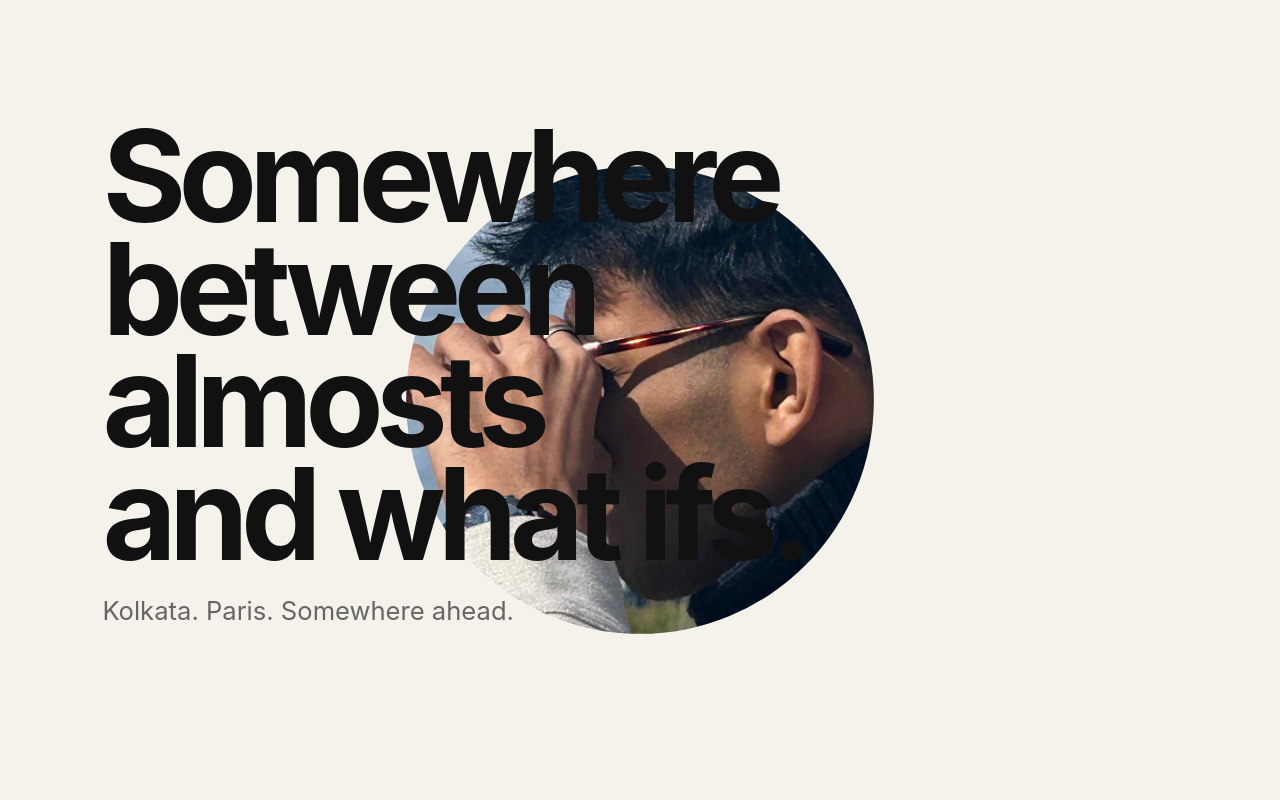
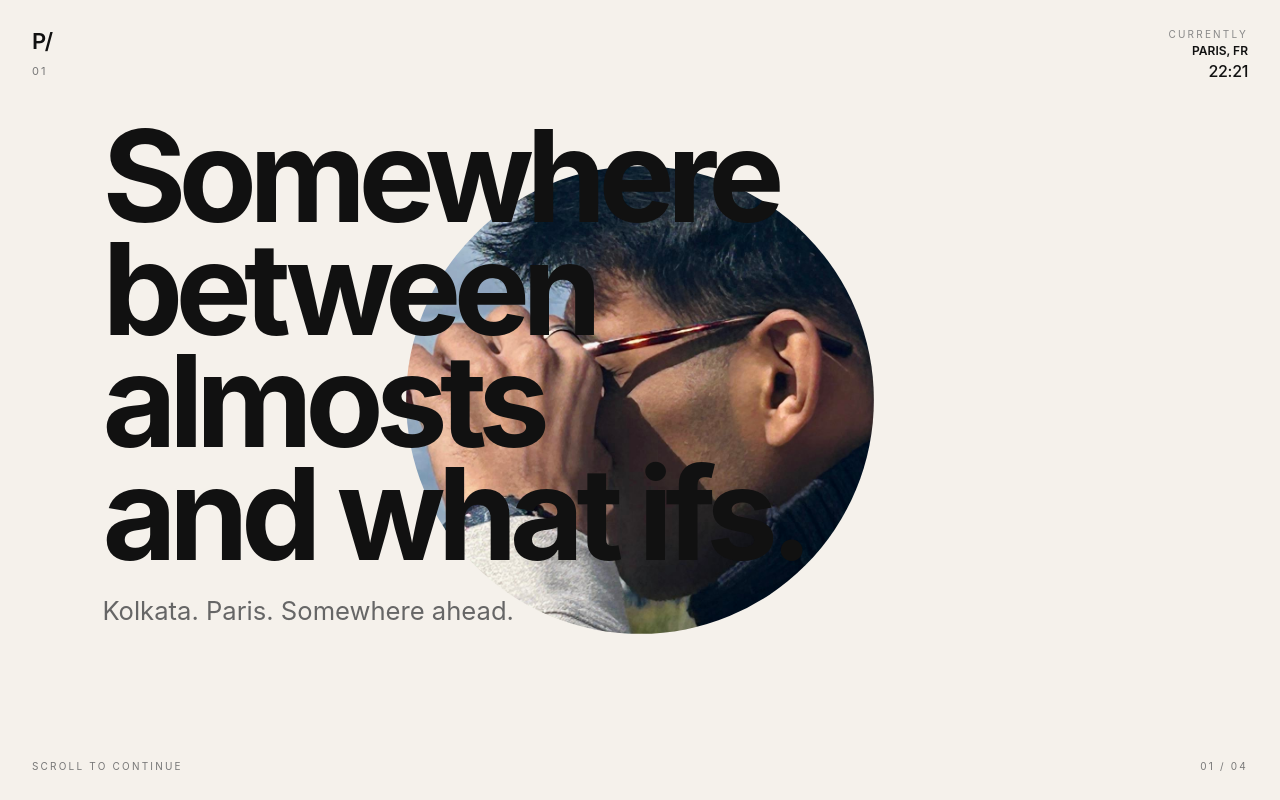
Before and after one commit to ipravin/thisispravin, a website built with Vite: page index.html in a window 1280 px wide. Built offline with nearby package versions, Linux system fonts and the light colour scheme.

Commit message:
Complete hero chapter

```diff
--- a/index.html
+++ b/index.html
@@ -9,6 +9,28 @@
 </head>
 
 <body>
+
+  <header class="topbar">
+
+    <div class="brand">
+
+      <div class="logo">
+        P/
+      </div>
+
+      <div class="chapter">
+        01
+      </div>
+
+    </div>
+
+    <div class="status">
+      <span class="label">CURRENTLY</span>
+      <span class="city">PARIS, FR</span>
+      <span class="clock" id="clock">00:00</span>
+    </div>
+
+  </header>
 
   <section class="hero">
 
@@ -35,6 +57,14 @@
 
     </div>
 
+    <div class="scroll-indicator">
+      SCROLL TO CONTINUE
+    </div>
+
+    <div class="section-progress">
+      01 / 04
+    </div>
+
   </section>
 
   <script src="script.js"></script>
--- a/script.js
+++ b/script.js
@@ -1,5 +1,6 @@
 const image = document.getElementById("heroImage");
 const portal = document.getElementById("portal");
+const clock = document.getElementById("clock");
 
 let mx = window.innerWidth / 2;
 let my = window.innerHeight / 2;
@@ -17,6 +18,24 @@ window.addEventListener("mousemove", (e) => {
   mx = e.clientX;
   my = e.clientY;
 });
+
+function updateParisClock() {
+
+  const parisTime =
+    new Date().toLocaleTimeString(
+      "en-GB",
+      {
+        timeZone: "Europe/Paris",
+        hour: "2-digit",
+        minute: "2-digit"
+      }
+    );
+
+  clock.textContent = parisTime;
+}
+
+setInterval(updateParisClock, 1000);
+updateParisClock();
 
 function animate() {
 
--- a/styles.css
+++ b/styles.css
@@ -18,7 +18,6 @@ body{
 }
 
 .hero-image{
-
   position:absolute;
   inset:0;
 
@@ -30,8 +29,81 @@ body{
   clip-path:circle(0px at 50% 50%);
 }
 
+.topbar{
+  position:fixed;
+
+  top:28px;
+  left:32px;
+  right:32px;
+
+  display:flex;
+  justify-content:space-between;
+  align-items:flex-start;
+
+  z-index:20;
+
+  pointer-events:none;
+}
+
+.brand{
+  display:flex;
+  flex-direction:column;
+  gap:10px;
+}
+
+.logo{
+  font-size:22px;
+
+  font-weight:600;
+
+  letter-spacing:-0.06em;
+
+  color:#111;
+}
+
+.chapter{
+  font-size:11px;
+
+  color:#777;
+
+  letter-spacing:0.18em;
+}
+
+.status{
+  display:flex;
+  flex-direction:column;
+  align-items:flex-end;
+
+  gap:3px;
+}
+
+.status .label{
+  font-size:10px;
+
+  letter-spacing:0.22em;
+
+  color:#888;
+}
+
+.status .city{
+  font-size:12px;
+
+  font-weight:600;
+
+  color:#111;
+}
+
+.status .clock{
+  font-size:16px;
+
+  font-weight:500;
+
+  letter-spacing:-0.02em;
+
+  color:#111;
+}
+
 .hero-content{
-
   position:absolute;
 
   left:8vw;
@@ -43,7 +115,6 @@ body{
 }
 
 .hero-content h1{
-
   font-size:
   clamp(60px,10vw,140px);
 
@@ -53,7 +124,6 @@ body{
 }
 
 .hero-content p{
-
   margin-top:24px;
 
   color:#666;
@@ -62,8 +132,39 @@ body{
   clamp(18px,2vw,26px);
 }
 
+.scroll-indicator{
+
+  position:absolute;
+
+  left:32px;
+  bottom:28px;
+
+  font-size:10px;
+
+  letter-spacing:0.22em;
+
+  color:#777;
+
+  z-index:20;
+}
+
+.section-progress{
+
+  position:absolute;
+
+  right:32px;
+  bottom:28px;
+
+  font-size:10px;
+
+  letter-spacing:0.22em;
+
+  color:#777;
+
+  z-index:20;
+}
+
 #portal{
-
   position:absolute;
 
   width:220px;
```
